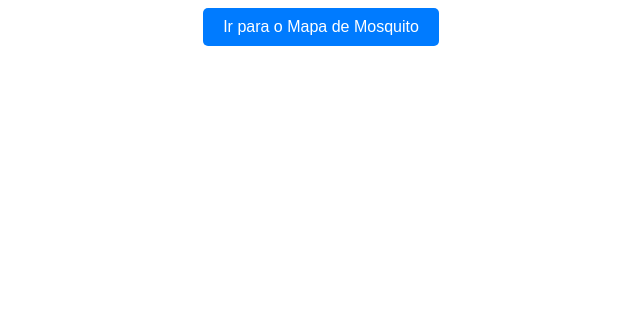
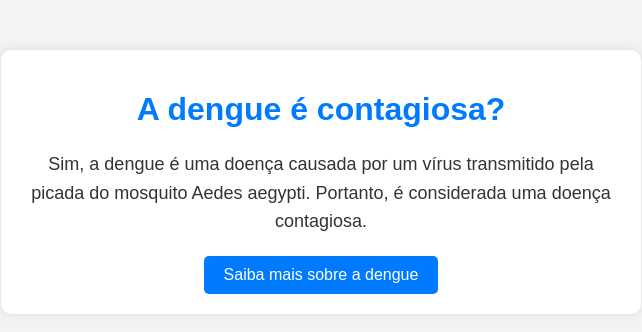
Before and after one commit to RenanPauloSouza/UPX4, a plain HTML site: page index.html in a window 1280 px wide. Shown: the whole page, without its empty margins (319-961 px from the left). Drawn offline with Linux system fonts and the light colour scheme.

Commit message:
Update index.html

```diff
--- a/index.html
+++ b/index.html
@@ -3,11 +3,32 @@
 <head>
 <meta charset="UTF-8">
 <meta name="viewport" content="width=device-width, initial-scale=1.0">
-<title>Redirecionamento para Mapa de Mosquito</title>
+<title>A dengue é contagiosa?</title>
 <style>
     body {
         font-family: Arial, sans-serif;
         text-align: center;
+        background-color: #f3f3f3;
+        margin: 0;
+        padding: 0;
+        box-sizing: border-box;
+    }
+    .container {
+        max-width: 600px;
+        margin: 50px auto;
+        padding: 20px;
+        background-color: #fff;
+        border-radius: 10px;
+        box-shadow: 0 0 10px rgba(0, 0, 0, 0.1);
+    }
+    h1 {
+        color: #007bff;
+    }
+    p {
+        color: #333;
+        font-size: 18px;
+        line-height: 1.6;
+        margin-bottom: 20px;
     }
     button {
         padding: 10px 20px;
@@ -26,7 +47,11 @@
 </head>
 <body>
 
-<button onclick="redirectToMap()">Ir para o Mapa de Mosquito</button>
+<div class="container">
+    <h1>A dengue é contagiosa?</h1>
+    <p>Sim, a dengue é uma doença causada por um vírus transmitido pela picada do mosquito Aedes aegypti. Portanto, é considerada uma doença contagiosa.</p>
+    <button onclick="redirectToMap()">Saiba mais sobre a dengue</button>
+</div>
 
 <script>
     function redirectToMap() {
```
